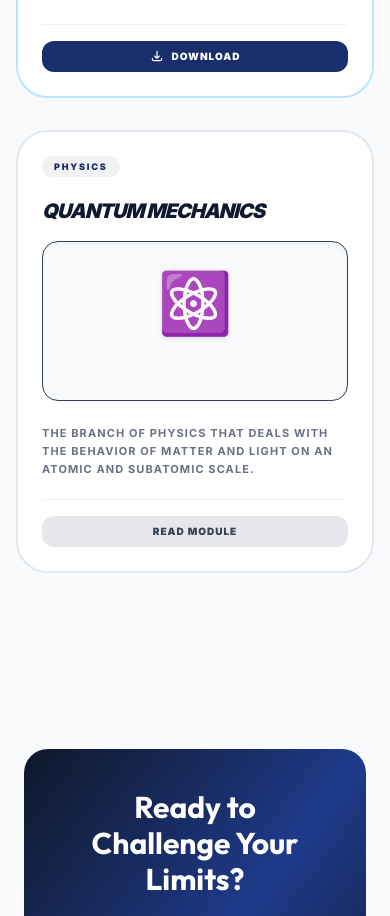
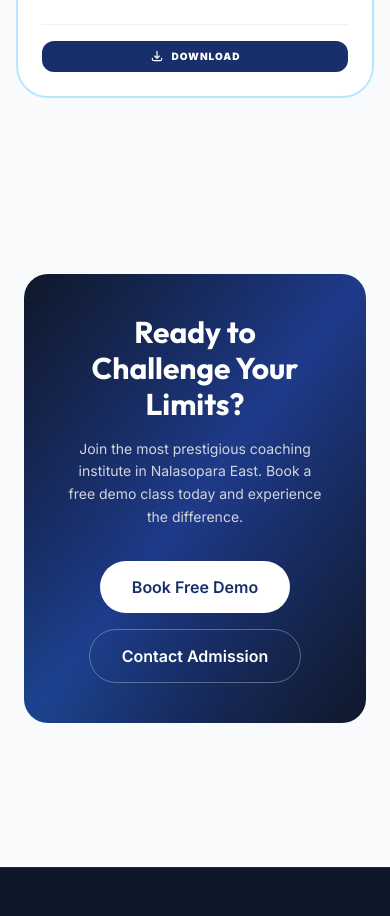
Before and after one commit to Sumitc0de/challenger-classes-web-app, a Next.js app: page /concepts in a window 390 px wide. Shown: the part 3785-4701 px from the top of the page. Built offline with nearby package versions, Linux system fonts and the light colour scheme.

Commit message:
style: Remove ranks and View All card, clarify Jaiswal featured image

```diff
--- a/src/app/concepts/page.tsx
+++ b/src/app/concepts/page.tsx
@@ -79,13 +79,6 @@ const concepts: Concept[] = [
     description: "Colligative properties, Raoult's law, and concentration terms.",
     color: "bg-sky-50 text-sky-700 border-sky-200 hover:border-sky-400 hover:shadow-sky-500/20"
   },
-  {
-    title: "Quantum Mechanics",
-    category: "Physics",
-    icon: "⚛️",
-    description: "The branch of physics that deals with the behavior of matter and light on an atomic and subatomic scale.",
-    color: "bg-slate-50 text-slate-700 border-slate-200 hover:border-slate-400 hover:shadow-slate-500/20"
-  }
 ];
 
 export default function ConceptsPage() {
@@ -134,8 +127,7 @@ export default function ConceptsPage() {
             <button
               key={cat}
               onClick={() => setActiveCategory(cat)}
-              className={`px-6 py-2.5 rounded-full text-[10px] font-black uppercase tracking-widest transition-all duration-300 ${
-                activeCategory === cat
+              className={`px-6 py-2.5 rounded-full text-[10px] font-black uppercase tracking-widest transition-all duration-300 ${activeCategory === cat
                   ? "bg-[#192F6B] text-white shadow-lg shadow-[#192F6B]/30 scale-105"
                   : "bg-white text-gray-500 hover:bg-gray-200 border-2 border-border hover:shadow-sm"
                 }`}
@@ -216,7 +208,7 @@ export default function ConceptsPage() {
                           setTimeout(() => {
                             const a = document.createElement("a");
                             a.href = img.src || img;
-                            a.download = `${c.title.replace(/\s+/g, '_')}${c.images!.length > 1 ? `_part${idx+1}` : ''}.png`;
+                            a.download = `${c.title.replace(/\s+/g, '_')}${c.images!.length > 1 ? `_part${idx + 1}` : ''}.png`;
                             document.body.appendChild(a);
                             a.click();
                             document.body.removeChild(a);
@@ -226,7 +218,7 @@ export default function ConceptsPage() {
                       className="flex z-10 items-center justify-center gap-2 w-full sm:w-auto px-4 py-2 bg-[#192F6B] text-white rounded-xl text-[10px] font-black uppercase tracking-widest hover:bg-[#10192F] hover:shadow-lg hover:-translate-y-0.5 transition-all"
                     >
                       <svg width="14" height="14" fill="none" stroke="currentColor" strokeWidth="2" viewBox="0 0 24 24">
-                        <path strokeLinecap="round" strokeLinejoin="round" d="M4 16v1a3 3 0 003 3h10a3 3 0 003-3v-1m-4-4l-4 4m0 0l-4-4m4 4V4"/>
+                        <path strokeLinecap="round" strokeLinejoin="round" d="M4 16v1a3 3 0 003 3h10a3 3 0 003-3v-1m-4-4l-4 4m0 0l-4-4m4 4V4" />
                       </svg>
                       Download{c.images.length > 1 ? " All" : ""}
                     </button>
@@ -284,7 +276,7 @@ export default function ConceptsPage() {
                   )}
                   <Image
                     src={img}
-                    alt={`Concept Fullscreen Page ${i+1}`}
+                    alt={`Concept Fullscreen Page ${i + 1}`}
                     className="w-full h-auto object-contain rounded-xl shadow-2xl bg-white"
                     unoptimized
                   />
--- a/src/app/formulas/page.tsx
+++ b/src/app/formulas/page.tsx
@@ -101,20 +101,7 @@ const formulas: Formula[] = [
     description: "Crystal structures, unit cell dimensions, and defects in solids.",
     color: "bg-fuchsia-50 text-fuchsia-700 border-fuchsia-200 hover:border-fuchsia-400 hover:shadow-fuchsia-500/20"
   },
-  {
-    title: "Quadratic Formula",
-    category: "Algebra",
-    latex: "x = [-b ± √(b² - 4ac)] / 2a",
-    description: "Used to find the roots of a quadratic equation ax² + bx + c = 0.",
-    color: "bg-slate-50 text-slate-700 border-slate-200 hover:border-slate-400 hover:shadow-slate-500/20"
-  },
-  {
-    title: "Pythagorean Theorem",
-    category: "Geometry",
-    latex: "a² + b² = c²",
-    description: "Relates the lengths of the sides of a right-angled triangle.",
-    color: "bg-emerald-50 text-emerald-700 border-emerald-200 hover:border-emerald-400 hover:shadow-emerald-500/20"
-  }
+
 ];
 
 export default function FormulasPage() {
@@ -163,8 +150,7 @@ export default function FormulasPage() {
             <button
               key={cat}
               onClick={() => setActiveCategory(cat)}
-              className={`px-6 py-2.5 rounded-full text-[10px] font-black uppercase tracking-widest transition-all duration-300 ${
-                activeCategory === cat
+              className={`px-6 py-2.5 rounded-full text-[10px] font-black uppercase tracking-widest transition-all duration-300 ${activeCategory === cat
                   ? "bg-[#192F6B] text-white shadow-lg shadow-[#192F6B]/30 scale-105"
                   : "bg-white text-gray-500 hover:bg-gray-200 border-2 border-border hover:shadow-sm"
                 }`}
@@ -242,7 +228,7 @@ export default function FormulasPage() {
                           setTimeout(() => {
                             const a = document.createElement("a");
                             a.href = img.src || img;
-                            a.download = `${f.title.replace(/\s+/g, '_')}${f.images!.length > 1 ? `_part${idx+1}` : ''}.png`;
+                            a.download = `${f.title.replace(/\s+/g, '_')}${f.images!.length > 1 ? `_part${idx + 1}` : ''}.png`;
                             document.body.appendChild(a);
                             a.click();
                             document.body.removeChild(a);
@@ -252,7 +238,7 @@ export default function FormulasPage() {
                       className="flex z-10 items-center justify-center gap-2 w-full sm:w-auto px-4 py-2 bg-[#192F6B] text-white rounded-xl text-[10px] font-black uppercase tracking-widest hover:bg-[#10192F] hover:shadow-lg hover:-translate-y-0.5 transition-all"
                     >
                       <svg width="14" height="14" fill="none" stroke="currentColor" strokeWidth="2" viewBox="0 0 24 24">
-                        <path strokeLinecap="round" strokeLinejoin="round" d="M4 16v1a3 3 0 003 3h10a3 3 0 003-3v-1m-4-4l-4 4m0 0l-4-4m4 4V4"/>
+                        <path strokeLinecap="round" strokeLinejoin="round" d="M4 16v1a3 3 0 003 3h10a3 3 0 003-3v-1m-4-4l-4 4m0 0l-4-4m4 4V4" />
                       </svg>
                       Download{f.images.length > 1 ? " All" : ""}
                     </button>
@@ -266,7 +252,7 @@ export default function FormulasPage() {
                       className="flex z-10 items-center justify-center gap-2 w-full sm:w-auto px-4 py-2 bg-gray-900 text-white rounded-xl text-[10px] font-black uppercase tracking-widest hover:bg-black hover:shadow-lg hover:-translate-y-0.5 transition-all"
                     >
                       <svg width="14" height="14" fill="none" stroke="currentColor" strokeWidth="2" viewBox="0 0 24 24">
-                        <path strokeLinecap="round" strokeLinejoin="round" d="M8 16H6a2 2 0 01-2-2V6a2 2 0 012-2h8a2 2 0 012 2v2m-6 12h8a2 2 0 002-2v-8a2 2 0 00-2-2h-8a2 2 0 00-2 2v8a2 2 0 002 2z"/>
+                        <path strokeLinecap="round" strokeLinejoin="round" d="M8 16H6a2 2 0 01-2-2V6a2 2 0 012-2h8a2 2 0 012 2v2m-6 12h8a2 2 0 002-2v-8a2 2 0 00-2-2h-8a2 2 0 00-2 2v8a2 2 0 002 2z" />
                       </svg>
                       Copy Formula
                     </button>
@@ -314,7 +300,7 @@ export default function FormulasPage() {
                   )}
                   <Image
                     src={img}
-                    alt={`Formula Fullscreen Page ${i+1}`}
+                    alt={`Formula Fullscreen Page ${i + 1}`}
                     className="w-full h-auto object-contain rounded-xl shadow-2xl bg-white"
                     unoptimized
                   />
--- a/src/app/results/page.tsx
+++ b/src/app/results/page.tsx
@@ -72,28 +72,24 @@ export default function ResultsPage() {
         <div className="grid grid-cols-1 lg:grid-cols-12 gap-6 mb-20">
 
           {/* Main Featured (Left, 7 cols) */}
-          <div className="lg:col-span-7 relative rounded-[2rem] overflow-hidden bg-gradient-to-br from-[#10192F] to-[#192F6B] group min-h-[400px] flex items-end shadow-xl shadow-[#192F6B]/10">
+          <div className="lg:col-span-7 relative rounded-[2rem] overflow-hidden bg-white border border-gray-100 group min-h-[400px] flex items-end shadow-xl shadow-[#192F6B]/10 transition-all hover:shadow-2xl">
             <img
               src={featuredMain.image || "/gallery/student_success.png"}
               alt={featuredMain.name}
-              className="absolute inset-0 w-full h-full object-cover object-top opacity-60 mix-blend-overlay group-hover:scale-105 transition-transform duration-700"
+              className="absolute inset-0 w-full h-full object-cover object-top opacity-100 group-hover:scale-105 transition-transform duration-700"
             />
-            <div className="absolute inset-0 bg-gradient-to-t from-[#10192F] via-[#10192F]/60 to-transparent"></div>
+            <div className="absolute inset-0 bg-gradient-to-t from-white via-white/50 to-transparent"></div>
 
             <div className="relative p-8 md:p-12 w-full z-10">
                <div className="flex items-center gap-3 mb-4">
-                 <span className="bg-[#F97316] text-white px-4 py-1.5 rounded-full text-[10px] font-black tracking-widest flex items-center gap-1 shadow-lg shadow-[#F97316]/30">
-                   <svg width="12" height="12" fill="currentColor" viewBox="0 0 16 16"><path d="M8 0l2.3 5.4 5.7.4-4.4 3.9 1.4 5.3-4.9-3.2-4.9 3.2 1.4-5.3-4.5-3.9 5.8-.4L8 0z"/></svg>
-                   RANK 1
-                 </span>
-                 <span className="text-white/90 text-xs font-bold tracking-widest uppercase">{featuredMain.exam} - {featuredMain.year}</span>
+                 <span className="text-primary/90 text-[10px] font-black tracking-widest uppercase px-3 py-1 bg-primary/5 rounded-full">{featuredMain.exam} - {featuredMain.year}</span>
                </div>
-               <h2 className="text-5xl md:text-6xl font-black text-white mb-2 tracking-tight">{featuredMain.name}</h2>
+               <h2 className="text-5xl md:text-6xl font-black text-primary mb-2 tracking-tight">{featuredMain.name}</h2>
                <div className="flex flex-col sm:flex-row sm:items-end gap-1 sm:gap-4">
                  <p className="text-7xl md:text-[100px] font-black text-transparent bg-clip-text bg-gradient-to-b from-[#F97316] to-[#ea580c] leading-none" style={{ fontFamily: "var(--font-display)" }}>
                    {featuredMain.score}
                  </p>
-                 <span className="text-white/80 font-bold mb-3 uppercase tracking-widest text-xs">{featuredMain.exam} Qualifier</span>
+                 <span className="text-primary/80 font-bold mb-3 uppercase tracking-widest text-[10px]">{featuredMain.exam} Qualifier</span>
                </div>
             </div>
           </div>
@@ -114,10 +110,6 @@ export default function ResultsPage() {
                 </div>
                 {/* Info */}
                 <div className="flex-1 w-full text-center sm:text-left">
-                  <p className="inline-flex items-center gap-1 text-[10px] font-black text-[#F97316] uppercase tracking-widest mb-2 px-3 py-1 bg-[#F97316]/10 rounded-full">
-                    <svg width="10" height="10" fill="currentColor" viewBox="0 0 16 16"><path d="M8 0l2.3 5.4 5.7.4-4.4 3.9 1.4 5.3-4.9-3.2-4.9 3.2 1.4-5.3-4.5-3.9 5.8-.4L8 0z"/></svg>
-                    RANK {idx + 2}
-                  </p>
                   <h3 className="text-2xl font-black text-primary mb-1 tracking-tight">{sub.name}</h3>
                   <p className="text-3xl sm:text-4xl font-black text-[#F97316]" style={{ fontFamily: "var(--font-display)" }}>{sub.score}</p>
 
@@ -161,14 +153,6 @@ export default function ResultsPage() {
                 </div>
               </div>
             ))}
-
-            {/* View All Card */}
-            <div className="rounded-[2rem] border-2 border-dashed border-gray-200 flex flex-col items-center justify-center p-8 text-center hover:border-[#192F6B] hover:bg-[#192F6B]/5 transition-all group cursor-pointer min-h-[250px] aspect-square md:aspect-auto">
-               <div className="w-12 h-12 rounded-full bg-[#F97316] text-white flex items-center justify-center mb-4 group-hover:scale-110 shadow-lg shadow-[#F97316]/30 transition-transform">
-                 <svg width="24" height="24" fill="none" stroke="currentColor" strokeWidth="3" viewBox="0 0 24 24"><path d="M12 5v14m-7-7h14"/></svg>
-               </div>
-               <span className="text-[10px] font-black text-[#192F6B] uppercase tracking-[0.2em] leading-relaxed">VIEW ALL 150+<br/>ACHIEVERS</span>
-            </div>
           </div>
         </div>
 
```
Lines whose indentation alone changed are shown as unchanged.
